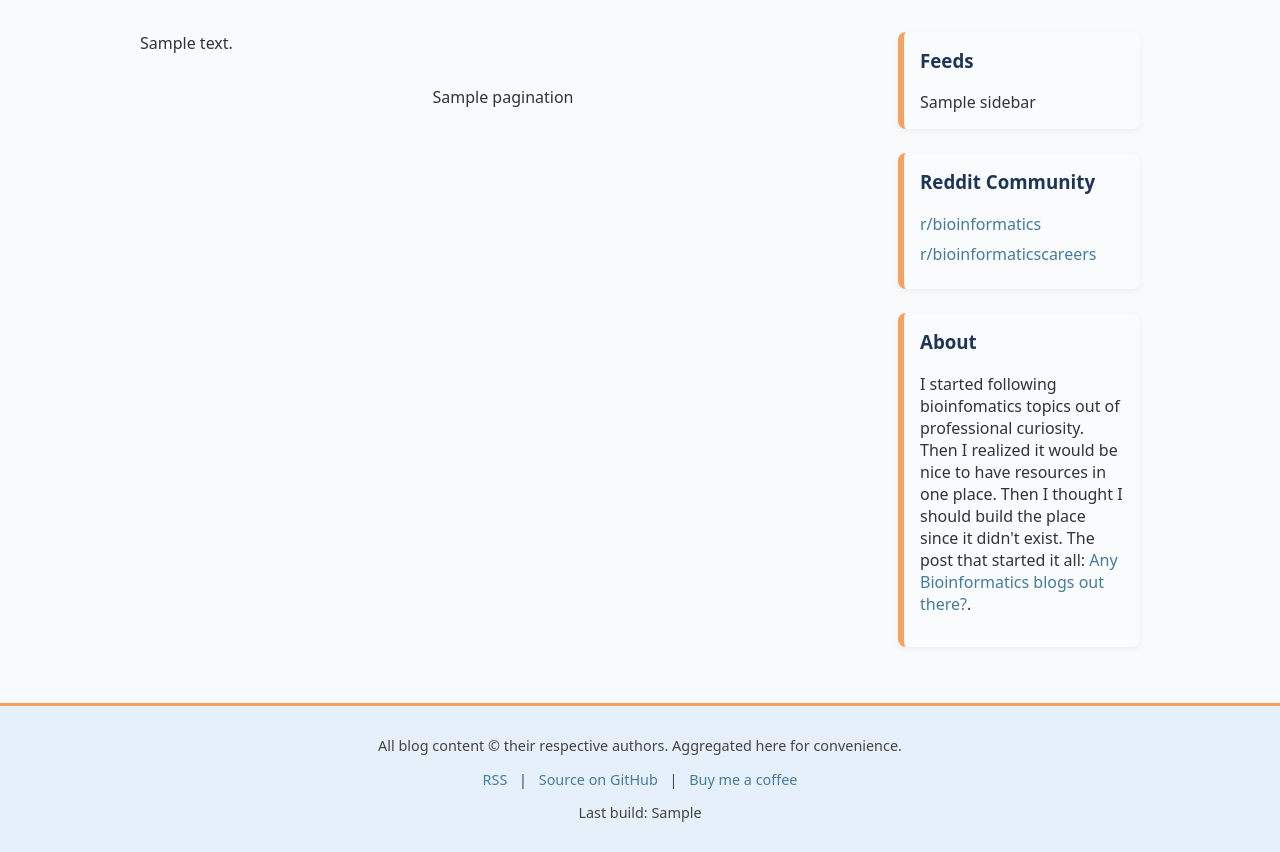
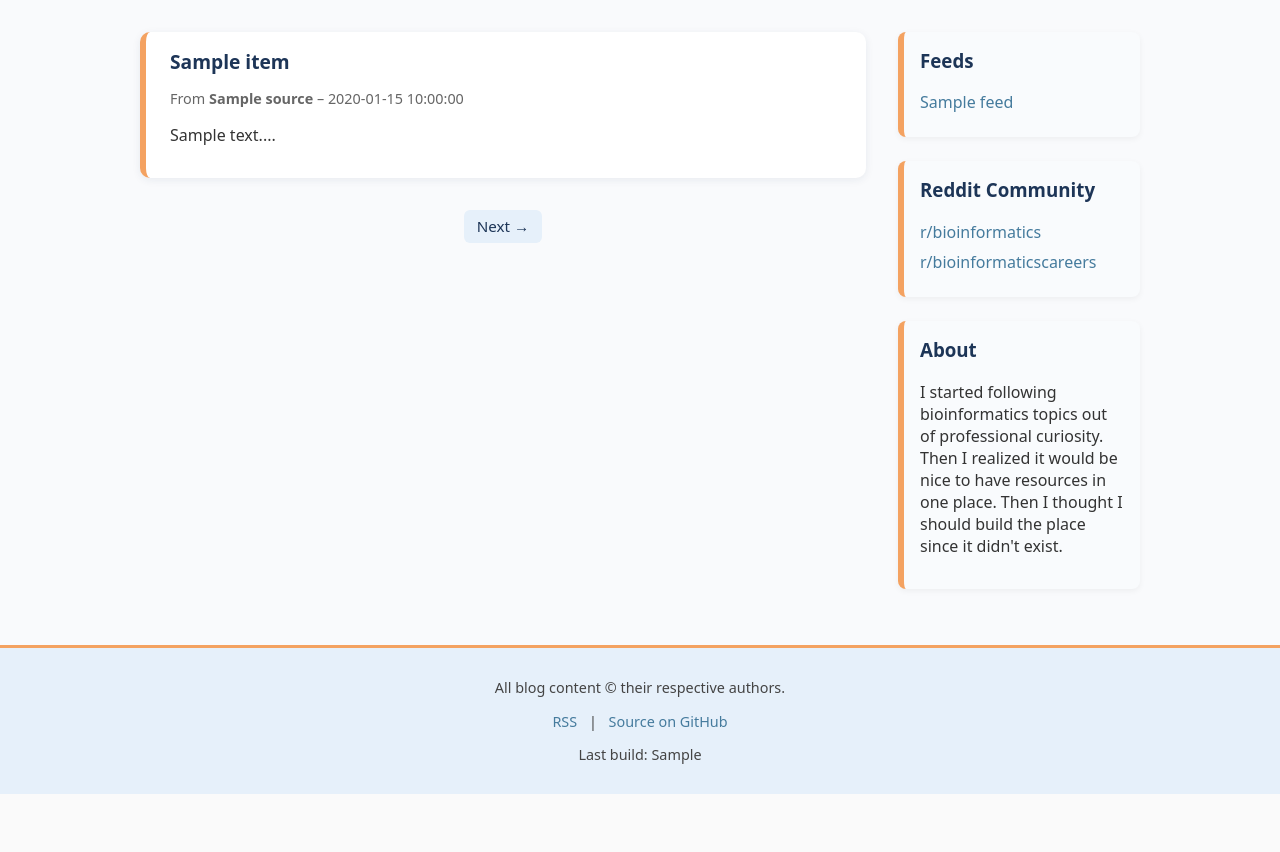
Before and after one commit to novica/bioinf-bloggers, a Python web app: template templates/index.html in a window 1280 px wide. Shown: the part 148-1000 px from the top of the page. After the commit the page ends 942 px from the top, so only its background shows below. Run offline with Jinja, Linux system fonts and the light colour scheme; the template is opened without the code that fills it: most values are stand-ins (such as "Sample title", 1, 10 or a date in 2020).

Commit message:
templates with jinja

```diff
--- a/templates/index.html
+++ b/templates/index.html
@@ -1,12 +1,11 @@
 <!DOCTYPE html>
 <html lang="en">
-
 <head>
     <meta charset="utf-8">
     <title>Bioinformatics Blogs</title>
     <link rel="stylesheet" href="static/styles.css">
-    <!-- RSS autodiscovery -->
-    <link rel="alternate" type="application/rss+xml" title="Bioinformatics Blogs RSS" href="feed.xml" />
+    <link rel="alternate" type="application/rss+xml"
+          title="Bioinformatics Blogs RSS" href="feed.xml" />
 </head>
 
 <body>
@@ -15,20 +14,39 @@
     <p>A feed of the latest posts of Bioinformatics blogs around the world</p>
     <p><a href="feed.xml">📡 Subscribe via RSS</a></p>
 </header>
+
 <main>
     <div id="content">
-            {{ content }}
 
-            <!-- Pagination placeholder -->
+        {% for item in items %}
+        <article>
+            <h2>
+                <a href="{{ item.link }}">{{ item.title }}</a>
+            </h2>
+            <p class="meta">
+                From <strong>{{ item.source }}</strong> – {{ item.published }}
+            </p>
+            <p>{{ item.summary }}...</p>
+        </article>
+        {% endfor %}
+
         <div class="pagination">
-                {{ pagination }}
+            {% if prev_page %}
+                <a href="{{ prev_page }}">← Previous</a>
+            {% endif %}
+            {% if next_page %}
+                <a href="{{ next_page }}">Next →</a>
+            {% endif %}
         </div>
     </div>
+
     <aside>
         <div class="sidebar-box">
             <h3>Feeds</h3>
             <ul>
-                    {{ sidebar }}
+                {% for name, link in feeds %}
+                <li><a href="{{ link }}">{{ name }}</a></li>
+                {% endfor %}
             </ul>
         </div>
 
@@ -37,33 +55,27 @@
             <ul>
                 <li><a href="https://www.reddit.com/r/bioinformatics/">r/bioinformatics</a></li>
                 <li><a href="https://www.reddit.com/r/bioinformaticscareers/">r/bioinformaticscareers</a></li>
-
             </ul>
         </div>
 
         <div class="sidebar-box">
             <h3>About</h3>
-                <p>I started following bioinfomatics topics out of professional curiosity.
+            <p>
+                I started following bioinformatics topics out of professional curiosity.
                 Then I realized it would be nice to have resources in one place.
                 Then I thought I should build the place since it didn't exist.
-                    The post that started it all: <a
-                        href="https://www.reddit.com/r/bioinformatics/comments/1go98kz/any_bioinformatics_blogs_out_there/">Any
-                        Bioinformatics blogs out there?</a>.</p>
+            </p>
         </div>
     </aside>
 </main>
-</body>
+
 <footer>
-    <p>All blog content © their respective authors. Aggregated here for convenience.</p>
+    <p>All blog content © their respective authors.</p>
     <p>
         <a href="feed.xml">RSS</a> |
-        <a href="https://github.com/novica/bioinf-bloggers">Source on GitHub</a> |
-        <a href="https://ko-fi.com/J3J8133RYV">Buy me a coffee</a>
+        <a href="https://github.com/novica/bioinf-bloggers">Source on GitHub</a>
     </p>
     <p>Last build: {{ last_build }}</p>
 </footer>
 </body>
-
 </html>
-
-</html>
```
Also changed, not shown: templates/feed.xml (added, +23 -0 lines). Lines whose indentation alone changed are shown as unchanged.
